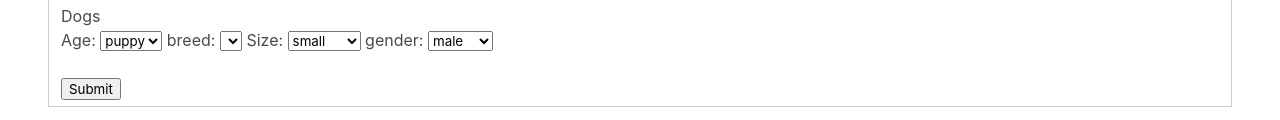
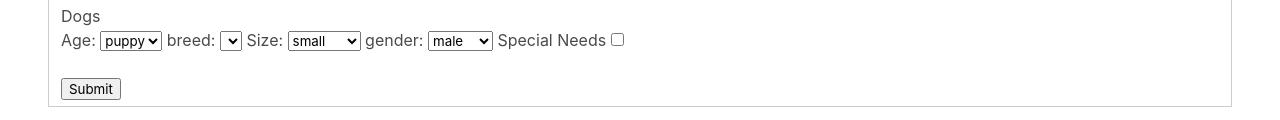
Before and after one commit to streamingTurtles/iSeePets, a plain HTML site: page index.html in a window 1280 px wide. Shown: the part 165-285 px from the top of the page. Drawn offline with nearby package versions, Linux system fonts and the light colour scheme.

Commit message:
update html

```diff
--- a/index.html
+++ b/index.html
@@ -48,6 +48,8 @@
           <option value="Male">male</option>
           <option value="Female">female</option>
         </select>
+        <label for="specialneeds">Special Needs</label>
+        <input type="checkbox" id="specialneeds" name="specialneeds" value="specialneeds">
         <br><br>
         <input type="submit" value="Submit">
       </form>
```
